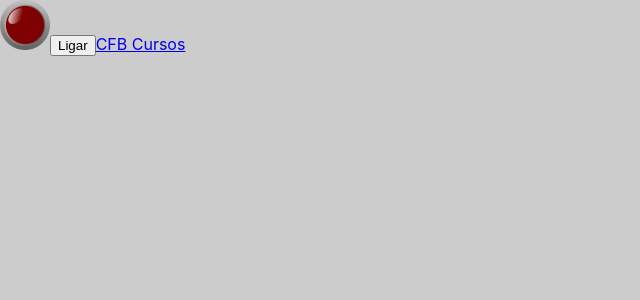
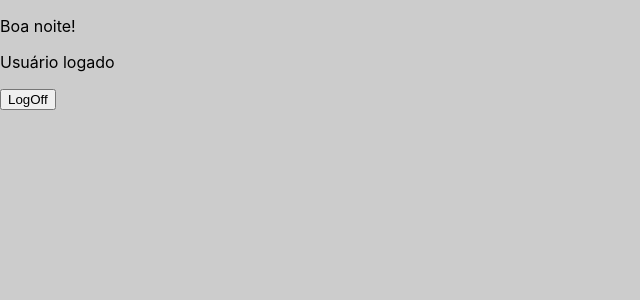
Before and after one commit to luvsscorpius/Curso-React.js-CFB-Cursos, a React (Create React App) app: page / in a window 1280 px wide. Shown: the top 300 px of the page, without its empty margins (0-640 px from the left). Built offline with nearby package versions, Linux system fonts and the light colour scheme.

Commit message:
feat(aula 12): como usar o recurso de renderização condicional em React
Exemplo 01

```diff
--- a/src/App.js
+++ b/src/App.js
@@ -1,21 +1,34 @@
 import React, { useState } from 'react'
 import './App.css'
-import Led from './componentes/Led'
 
 export default function App() {
 
-  const [ligado, setLigado] = useState(false)
+  const [log, setLog] = useState(true)
 
-  const cancelar = (obj) => {
-    return obj.preventDefault()
+  const msgLogIn = () => {
+    return 'Usuário logado'
+  }
+
+  const msgLogOff = () => {
+    return 'Por favor logar'
+  }
+
+  const cumprimento = () => {
+    const hora = new Date().getHours()
+    if (hora >= 0 && hora < 13) {
+      return <p>Bom dia!</p>
+    } else if (hora >= 13 && hora < 18) {
+      return <p>Boa tarde!</p>
+    } else {
+      return <p>Boa noite!</p>
+    }
   }
 
   return (
     <>
-      <Led ligado={ligado} setLigado={setLigado} />
-      <a href='https://www.google.com.br' target='_blank' onClick={(e) => cancelar(e)}>
-        CFB Cursos
-      </a>
+      {cumprimento()}
+      <p>{log ? msgLogIn() : msgLogOff()}</p>
+      <button onClick={() => setLog(!log)}>{log ? 'LogOff' : 'LogIn'}</button>
     </>
   )
 }
```
